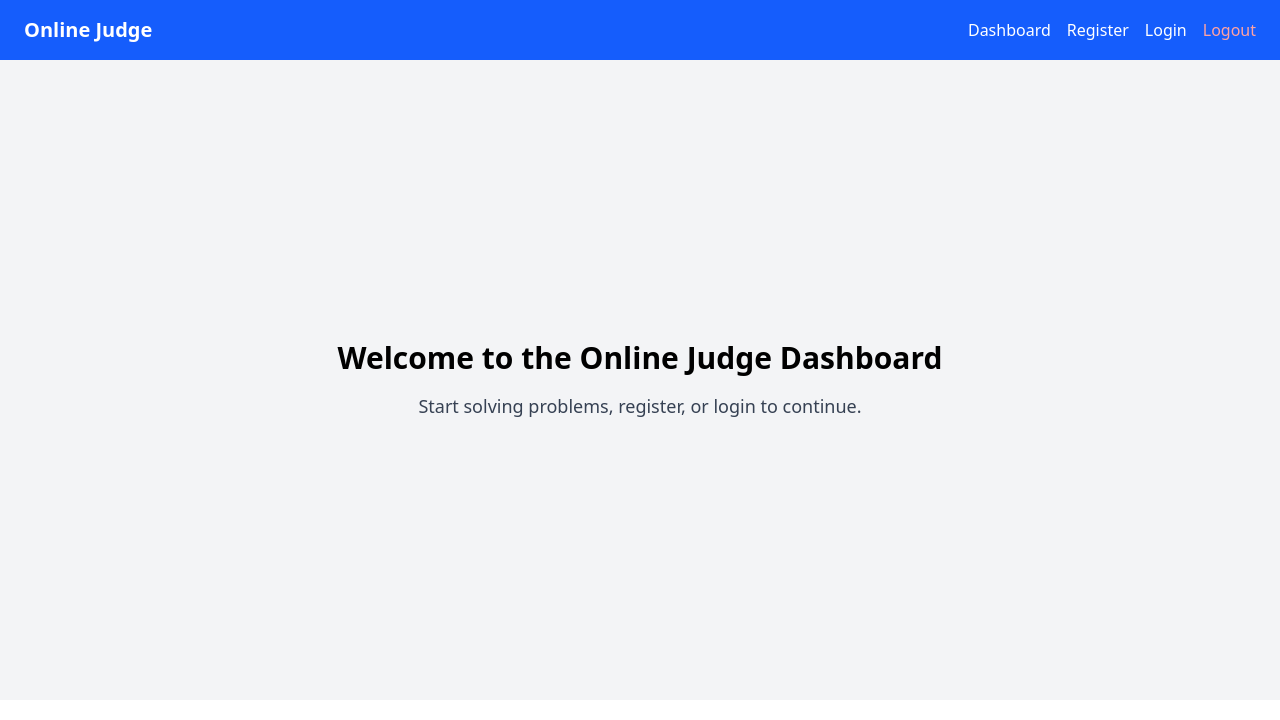
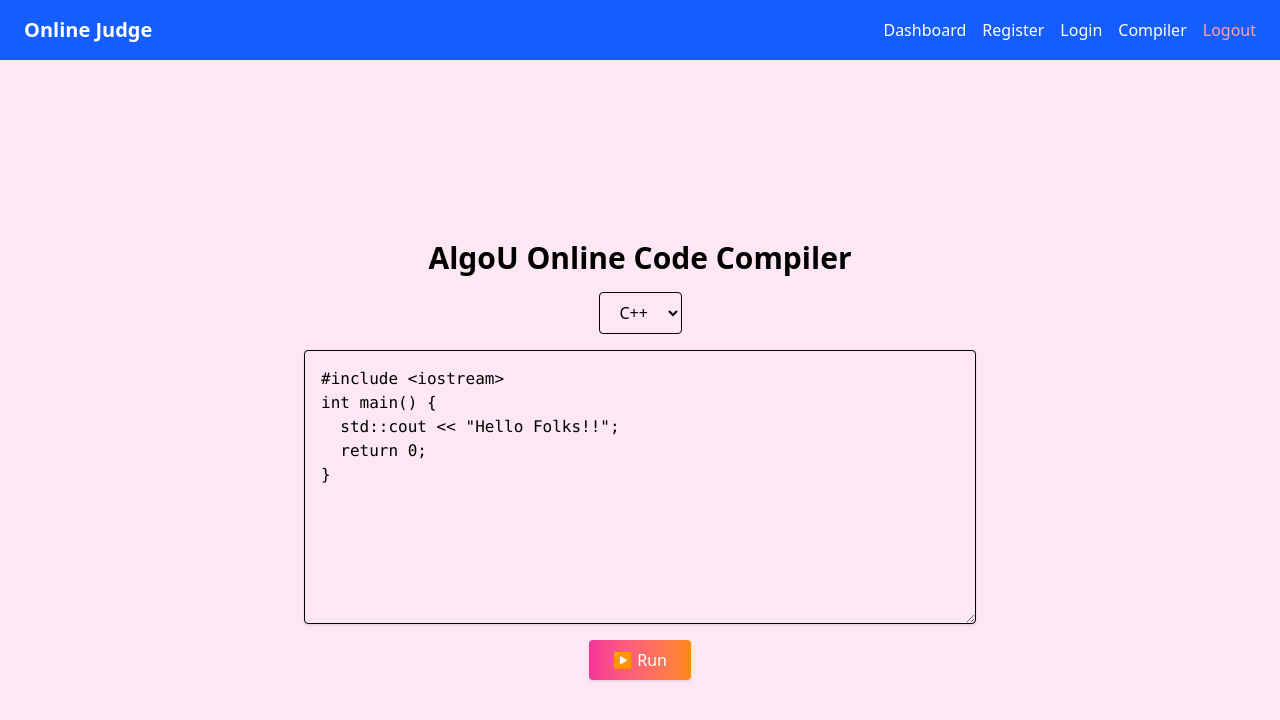
Before and after one commit to yuva4/FullStack, a React (Vite) app in the folder client/: page /submit in a window 1280 px wide. Shown: the top 720 px of the page. Built offline with nearby package versions, Linux system fonts and the light colour scheme; no server answers.

Commit message:
Initial commit - Online Judge Project

```diff
--- a/client/package.json
+++ b/client/package.json
@@ -14,7 +14,8 @@
     "axios": "^1.10.0",
     "js-cookie": "^3.0.5",
     "react": "^19.1.0",
-    "react-dom": "^19.1.0"
+    "react-dom": "^19.1.0",
+    "react-router-dom": "^7.7.1"
   },
   "devDependencies": {
     "@eslint/js": "^9.30.1",
--- a/client/src/App.jsx
+++ b/client/src/App.jsx
@@ -1,22 +1,27 @@
 import React, { useState } from 'react';
+import { BrowserRouter as Router, Routes, Route } from 'react-router-dom';
 import Navbar from './Navbar';
 import Dashboard from './Dashboard';
 import Register from './Register';
 import Login from './Login';
 import AdminProblems from './AdminProblems';
+import SubmitPage from './SubmitPage';
 
 function App() {
-  const [page, setPage] = useState('dashboard');
-  const [isLoggedIn, setIsLoggedIn] = useState(false); // ✅ added
+  const [isLoggedIn, setIsLoggedIn] = useState(false);
 
   return (
-    <div>
-      <Navbar setPage={setPage} />
-      {page === 'dashboard' && <Dashboard />}
-      {page === 'register' && <Register />}
-      {page === 'login' && <Login setIsLoggedIn={setIsLoggedIn} />} {/* ✅ updated */}
-      {page === 'admin' && <AdminProblems />}
-    </div>
+    <Router>
+      <Navbar /> {/* Navbar stays at the top on all pages */}
+
+      <Routes>
+        <Route path="/" element={<Dashboard />} />
+        <Route path="/register" element={<Register />} />
+        <Route path="/login" element={<Login setIsLoggedIn={setIsLoggedIn} />} />
+        <Route path="/admin" element={<AdminProblems />} />
+        <Route path="/submit" element={<SubmitPage />} />
+      </Routes>
+    </Router>
   );
 }
 
--- /dev/null
+++ b/client/src/SubmitPage.jsx
@@ -0,0 +1,52 @@
+import React, { useState } from 'react';
+import axios from 'axios';
+
+const SubmitPage = () => {
+  const [code, setCode] = useState(`#include <iostream>\nint main() {\n  std::cout << "Hello Folks!!";\n  return 0;\n}`);
+  const [output, setOutput] = useState('');
+  const [loading, setLoading] = useState(false);
+
+  const handleRun = async () => {
+    setLoading(true);
+    try {
+      const res = await axios.post('http://localhost:8000/run', { code });
+      setOutput(res.data.output || res.data.error);
+    } catch (err) {
+      setOutput("Error running code.");
+    }
+    setLoading(false);
+  };
+
+  return (
+    <div className="min-h-screen bg-pink-100 flex flex-col items-center justify-center p-4">
+      <h1 className="text-3xl font-bold mb-4">AlgoU Online Code Compiler</h1>
+
+      <select className="mb-4 px-4 py-2 border rounded" disabled>
+        <option>C++</option>
+      </select>
+
+      <textarea
+        rows="10"
+        className="w-full max-w-2xl p-4 font-mono border rounded shadow"
+        value={code}
+        onChange={(e) => setCode(e.target.value)}
+      ></textarea>
+
+      <button
+        onClick={handleRun}
+        className="mt-4 bg-gradient-to-r from-pink-500 to-orange-400 text-white px-6 py-2 rounded shadow hover:scale-105 transition"
+      >
+        {loading ? 'Running...' : '▶️ Run'}
+      </button>
+
+      {output && (
+        <div className="mt-6 bg-white w-full max-w-2xl p-4 rounded border text-blue-700">
+          <strong>Output:</strong>
+          <pre className="mt-2 bg-gray-100 p-2 rounded">{output}</pre>
+        </div>
+      )}
+    </div>
+  );
+};
+
+export default SubmitPage;
--- a/client/src/navbar.jsx
+++ b/client/src/navbar.jsx
@@ -1,26 +1,27 @@
 import React from 'react';
+import { Link, useNavigate } from 'react-router-dom';
 import Cookies from 'js-cookie';
 
-const Navbar = ({ setPage }) => {
-const role = Cookies.get("role");
-
+const Navbar = () => {
+  const role = Cookies.get("role");
+  const navigate = useNavigate(); // for redirect after logout
 
   const handleLogout = () => {
     Cookies.remove("token");
     Cookies.remove("role");
-
-    setPage("login");
+    navigate('/login'); // Redirect to login
   };
 
   return (
     <nav className="bg-blue-600 text-white px-6 py-4 flex justify-between items-center">
       <h1 className="text-xl font-bold">Online Judge</h1>
       <div className="space-x-4">
-        <button onClick={() => setPage('dashboard')} className="hover:underline">Dashboard</button>
-        <button onClick={() => setPage('register')} className="hover:underline">Register</button>
-        <button onClick={() => setPage('login')} className="hover:underline">Login</button>
+        <Link to="/" className="hover:underline">Dashboard</Link>
+        <Link to="/register" className="hover:underline">Register</Link>
+        <Link to="/login" className="hover:underline">Login</Link>
+        <Link to="/submit" className="hover:underline">Compiler</Link>
         {role === "admin" && (
-          <button onClick={() => setPage('admin')} className="hover:underline">Admin</button>
+          <Link to="/admin" className="hover:underline">Admin</Link>
         )}
         <button onClick={handleLogout} className="hover:underline text-red-300">Logout</button>
       </div>
```
Also changed, not shown: 1 other file (tests, documents, lock files or other folders).
